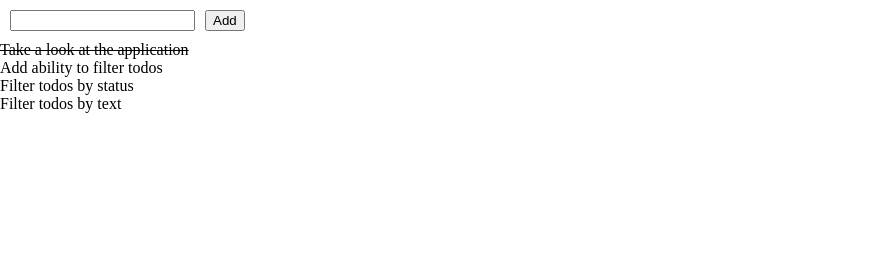
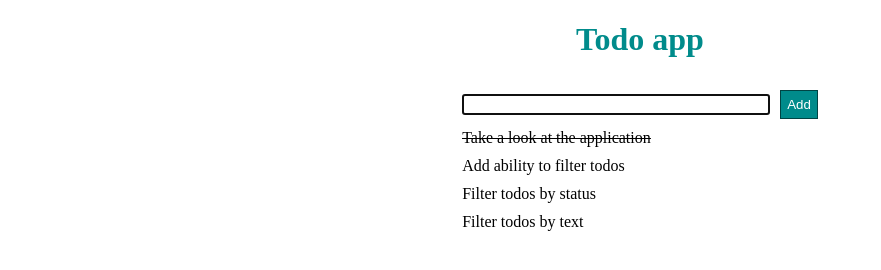
Before and after one commit to alisonjonck/todo-app, a React app: page / in a window 1280 px wide. Shown: the whole page, without its empty margins (0-881 px from the left). Built offline with nearby package versions, Linux system fonts and the light colour scheme.

Commit message:
WEB-110: Melhore a aparência visual da aplicação. Closes #11

```diff
--- /dev/null
+++ b/src/components/TodoFilter.css
@@ -0,0 +1,3 @@
+#todoFilter {
+    margin-top: 10px;
+}
--- a/src/components/TodoFilter.js
+++ b/src/components/TodoFilter.js
@@ -1,6 +1,8 @@
 import React, { Component } from 'react';
 import { connect } from 'react-redux';
 import { setFilter } from '../actions/index';
+
+import './TodoFilter.css';
 
 const mapStateToProps = state => {
     return { filter: state.filter };
@@ -24,6 +26,8 @@ class ConnectedTodoFilter extends Component {
     handleFilterChange(event) {
         this.setState({ filter: event.target.value });
         this.props.setFilter(event.target.value);
+
+        document.getElementById("todoInput").focus();
     }
 
     render() {
--- /dev/null
+++ b/src/components/TodoInput.css
@@ -0,0 +1,19 @@
+#todoInput {
+    width: 300px;
+}
+
+.todo__input {
+    margin: 10px;
+}
+
+#addTodo {
+    background: #008b8b;
+    color: #fff;
+    margin-left: 10px;
+    padding: 6px;
+    border: 1px solid #004444;
+    cursor: pointer;
+}
+#addTodo:hover {
+    background: #044;
+}
--- a/src/components/TodoInput.js
+++ b/src/components/TodoInput.js
@@ -1,6 +1,8 @@
 import React, { Component } from 'react';
 import { connect } from 'react-redux';
 import { addTodo } from '../actions/index';
+
+import './TodoInput.css';
 
 const mapDispatchToProps = dispatch => {
     return {
@@ -15,6 +17,10 @@ class ConnectedTodoInput extends Component {
 
         this.handleTodoChange = this.handleTodoChange.bind(this);
         this.handleSubmit = this.handleSubmit.bind(this);
+    }
+
+    componentDidMount() {
+        document.getElementById("todoInput").focus();
     }
 
     handleSubmit(event) {
--- /dev/null
+++ b/src/components/TodoList.css
@@ -0,0 +1,15 @@
+ul.todo>li {
+    margin-top: 10px;
+}
+
+.todo {
+    list-style-type: none;
+}
+
+.todo__item {
+    margin: 10px;
+}
+
+.todo__item--done {
+    text-decoration: line-through;
+}
--- a/src/components/TodoList.js
+++ b/src/components/TodoList.js
@@ -1,6 +1,8 @@
 import React, { Component } from 'react';
 import { connect } from 'react-redux';
 import { toggleTodoState } from '../actions/index';
+
+import './TodoList.css';
 
 const mapStateToProps = state => {
     return { todos: state.todos, filter: state.filter };
@@ -37,7 +39,7 @@ class ConnectedTodoList extends Component {
         return (
             <ul className="todo">
                 {this.getFilteredTodos().map(todo => {
-                    const todoClassItem = "todo__item todo__item--" + todo.done ? "done" : "open";
+                    const todoClassItem = `todo__item todo__item--${todo.done ? "done" : "open"}`;
 
                     return <li key={todo.id} className={todoClassItem}>
                         <label onClick={() => this.handleToggleChange(todo.id)} style={{ textDecoration: todo.done ? 'line-through' : 'none' }}>
--- a/src/index.html
+++ b/src/index.html
@@ -7,6 +7,9 @@
 </head>
 
 <body>
+    <div id="title">
+        <h1>Todo app </h1>
+    </div>
     <div id="app">
     </div>
 </body>
--- a/src/main.css
+++ b/src/main.css
@@ -3,18 +3,13 @@ html, body, .todo {
     padding: 0;
 }
 
-.todo {
-    list-style-type: none;
+#title {
+    color: darkcyan;
+    display: flex;
+    justify-content: center;
 }
 
-.todo__input, .todo__item {
-    margin: 10px;
+#app{
+    display: flex;
+    justify-content: center;
 }
-
-.todo__item--done {
-    text-decoration: line-through;
-}
-
-#addTodo {
-    margin-left: 10px;
-}
--- a/webpack.config.js
+++ b/webpack.config.js
@@ -67,7 +67,7 @@ module.exports = {
             filename: "./index.html"
         }),
         new webpack.DefinePlugin({
-            'ENABLE_FILTER_TEST': JSON.stringify(false)
+            'ENABLE_FILTER_TEST': JSON.stringify(true)
         })
     ]
 };
```
Also changed, not shown: dist/bundle.js, dist/index.html, dist/main.css.
